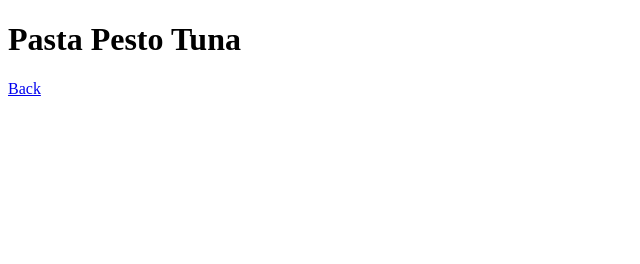
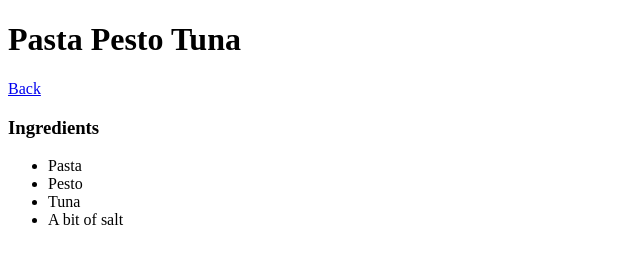
Before and after one commit to eimunas/TOP, a plain HTML site: page odin-recipes/recipes/pasta_pesto_tuna.html in a window 1280 px wide. Shown: the whole page, without its empty margins (0-640 px from the left). Drawn offline with Linux system fonts and the light colour scheme.

Commit message:
Add list of ingredients for pasta pesto tuna page

```diff
--- a/odin-recipes/recipes/pasta_pesto_tuna.html
+++ b/odin-recipes/recipes/pasta_pesto_tuna.html
@@ -8,5 +8,13 @@
 <body>
   <h1>Pasta Pesto Tuna</h1>
   <a href="../index.html">Back</a>
+
+  <h3>Ingredients</h3>
+  <ul>
+    <li>Pasta</li>
+    <li>Pesto</li>
+    <li>Tuna</li>
+    <li>A bit of salt</li>
+  </ul>
 </body>
 </html>
```
